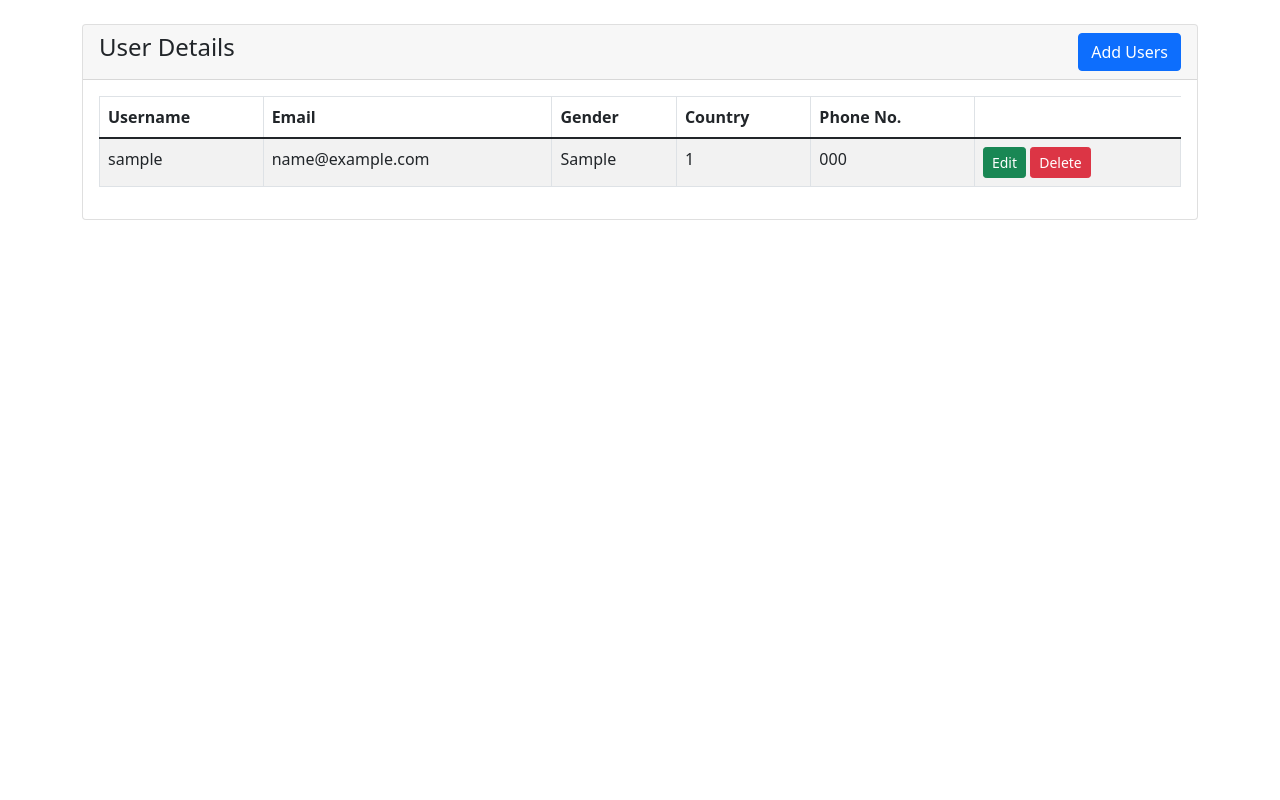
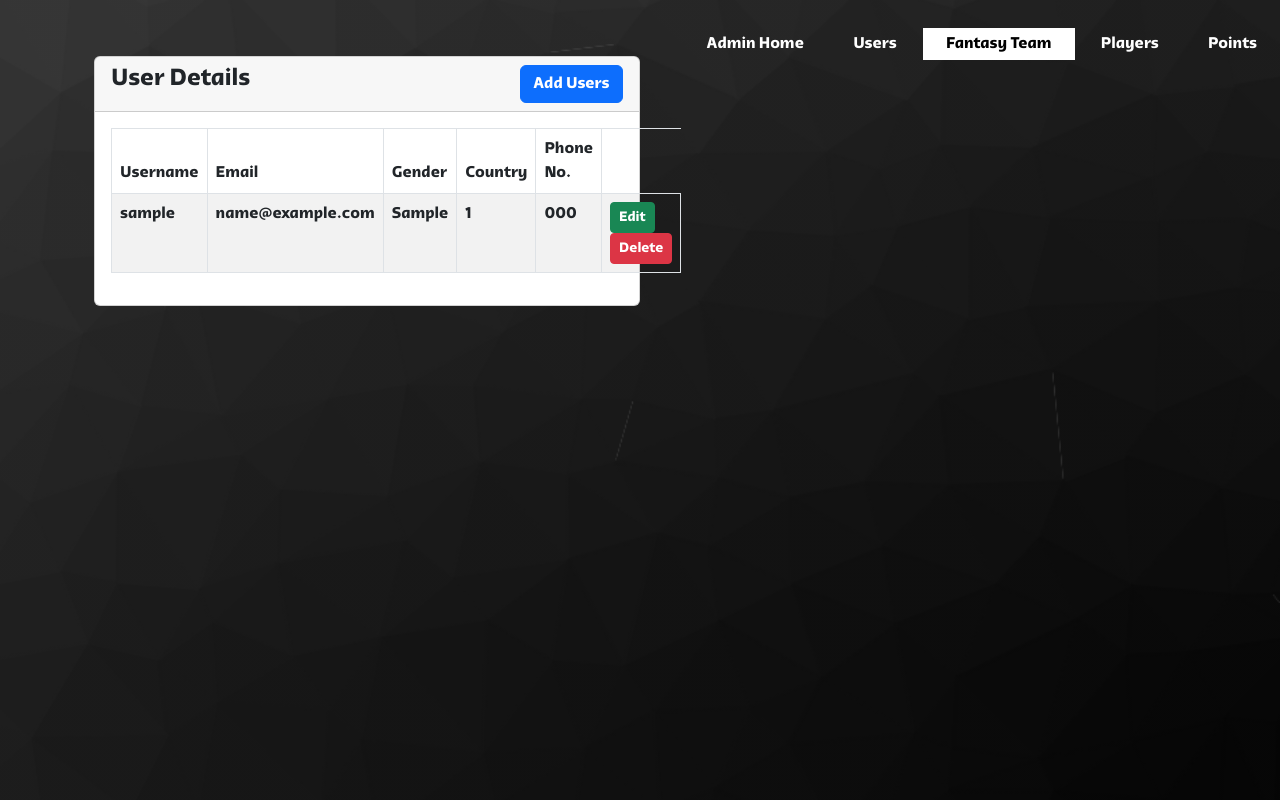
Before and after one commit to TicTacTun/Fantasy_WC_2022, a PHP site: page /usertest.php in a window 1280 px wide. Run offline with PHP 8.4, Linux system fonts and the light colour scheme; tables that the repository leaves empty or names only in its code hold one stand-in row (values such as "Sample post"); data that the repository does not hold is empty.

Commit message:
update fantasy admin

```diff
--- a/adminhome.php
+++ b/adminhome.php
@@ -17,7 +17,7 @@
             <ul>
                 <li class="active"><a href="#">Admin Home</a></li>
                 <li><a href="usertest.php">Users</a></li>
-                <li><a href="#">Fantasy Teams</a></li>
+                <li><a href="fantasyadmin.php">Fantasy Teams</a></li>
                 <li><a href="#">Players</a></li>
                 <li><a href="#">Points</a></li>
             </ul>
--- a/usertest.php
+++ b/usertest.php
@@ -2,19 +2,28 @@
     session_start();
     require 'config.php';
 ?>
-<!doctype html>
+<!DOCTYPE html>
 <html lang="en">
-  <head>
-    <!-- Required meta tags -->
-    <meta charset="utf-8">
-    <meta name="viewport" content="width=device-width, initial-scale=1">
+<head>
+    <meta charset="UTF-8">
+    <meta http-equiv="X-UA-Compatible" content="IE=edge">
+    <meta name="viewport" content="width=device-width, initial-scale=1.0">
+    <link rel="stylesheet" href="fanadmin.css">
+    <link href="https://cdn.jsdelivr.net/npm/bootstrap@5.2.0/dist/css/bootstrap.min.css" rel="stylesheet" integrity="sha384-gH2yIJqKdNHPEq0n4Mqa/HGKIhSkIHeL5AyhkYV8i59U5AR6csBvApHHNl/vI1Bx" crossorigin="anonymous">
 
-    <!-- Bootstrap CSS -->
-    <link href="https://cdn.jsdelivr.net/npm/bootstrap@5.1.3/dist/css/bootstrap.min.css" rel="stylesheet">
-
-    <title>User Handle</title>
+    <title>Document</title>
 </head>
 <body>
+    <header>
+        <div class="main">
+            <ul>
+                <li><a href="adminhome.php">Admin Home</a></li>
+                <li><a href="usertest.php">Users</a></li>
+                <li class="active"><a href="fantasyadmin.php">Fantasy Team</a></li>
+                <li><a href="#">Players</a></li>
+                <li><a href="#">Points</a></li>
+            </ul>
+        </div>
 
     <div class="container mt-4">
 
```
Also changed, not shown: fantasyadmin.php (+4 -4 lines).
